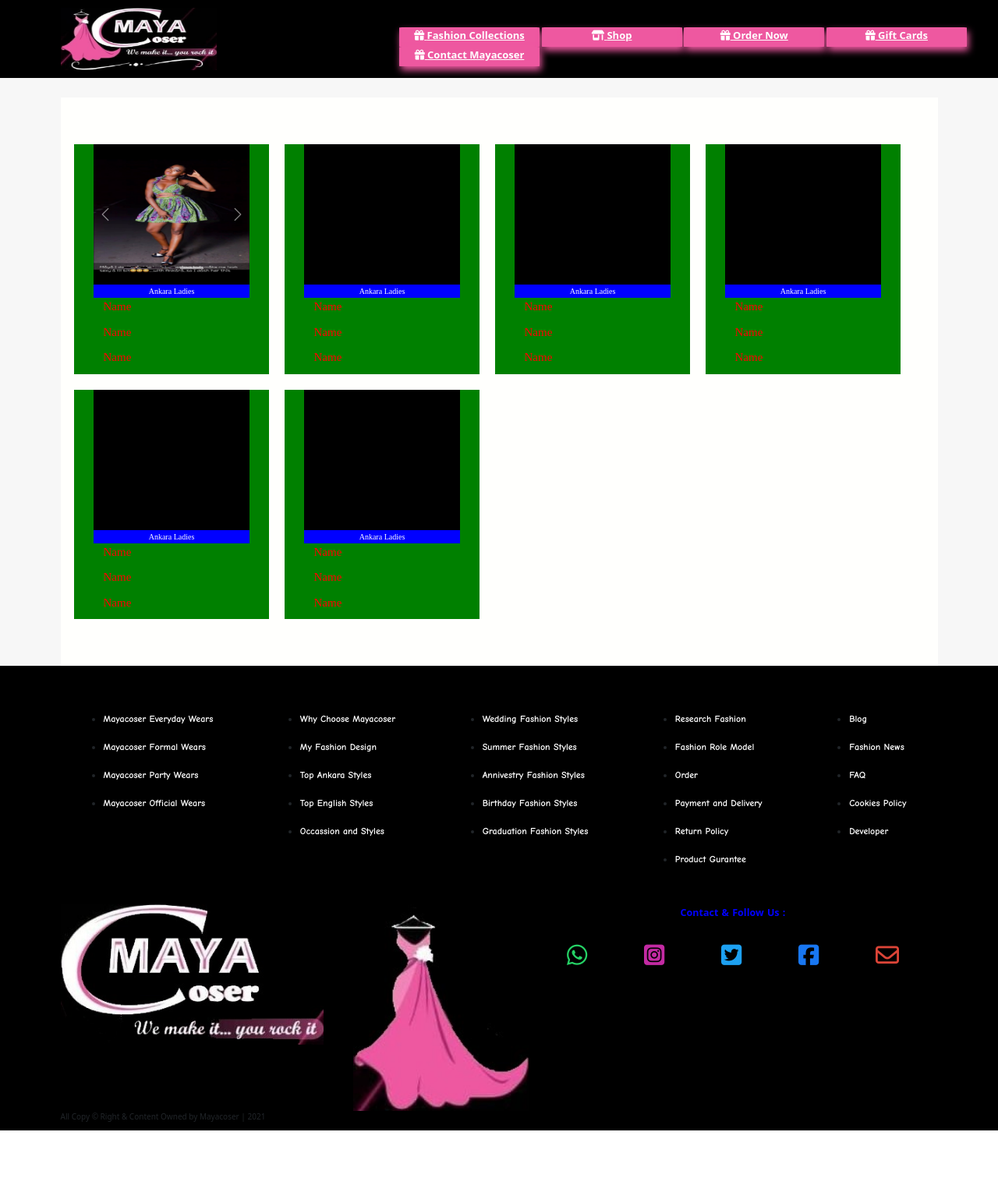
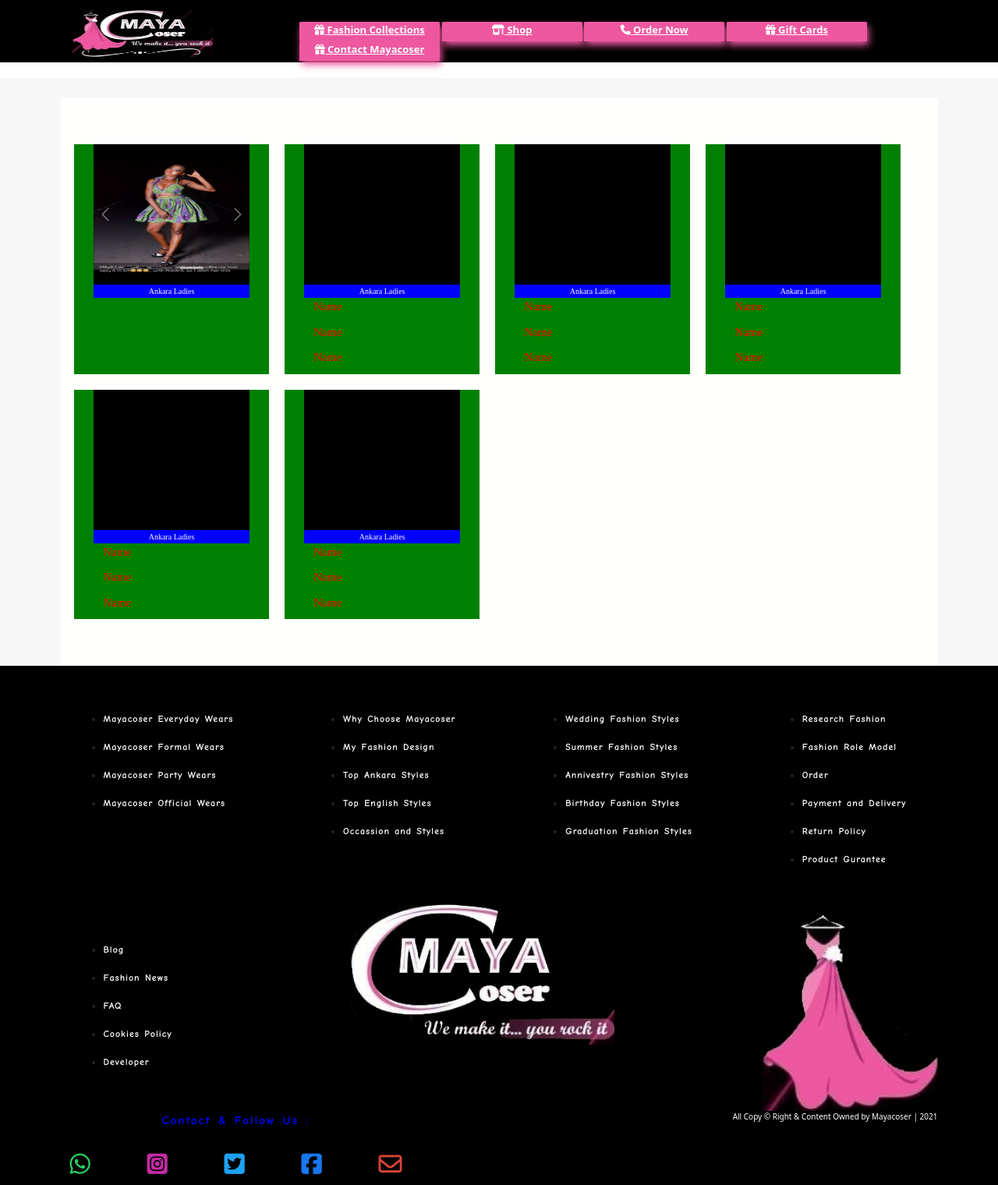
Before and after one commit to hiWisdom/mayacoser.github.io, a plain HTML site: page index.html in a window 1280 px wide. Shown: the whole page at 78% size. Before the commit the page ends 1450 px from the top, so only its background shows below. Drawn offline with nearby package versions, Linux system fonts and the light colour scheme; a script that the page names is missing; files whose address does not match are found by name.

Commit message:
updatenew

```diff
--- a/index.html
+++ b/index.html
@@ -58,7 +58,7 @@
 <script src="https://cdn.jsdelivr.net/npm/bootstrap@5.0.0-beta3/dist/js/bootstrap.min.js" integrity="sha384-j0CNLUeiqtyaRmlzUHCPZ+Gy5fQu0dQ6eZ/xAww941Ai1SxSY+0EQqNXNE6DZiVc" crossorigin="anonymous"></script>
 <script src="https://ajax.googleapis.com/ajax/libs/jquery/3.5.1/jquery.min.js"></script>
 <script src="https://maxcdn.bootstrapcdn.com/bootstrap/3.4.1/js/bootstrap.min.js"></script>
-<script src="//code.jivosite.com/widget/dk0SSXTGgU" async></script>
+<!--<script src="//code.jivosite.com/widget/dk0SSXTGgU" async></script>--->
 
 
 </head>
@@ -98,15 +98,15 @@
 <header class="container">
 
 <div class="logo">
-<img href="" src="mayacoserweblogo.jpg" width="200px" height="80px"></div>
+<a class="navbar-brand navbar_logo" href="index.html"><img src="mayacoserweblogo.jpg" width="180px" height="60px"></div></a>
 
 <div id="headerlinks">
 	<button class="buttonstyle"><p class="headerlinksword"><a href=""><i class="fas fa-gift"></i> <b class="wordstyling"> Fashion Collections</b></a></p> </button>
 	<button class="buttonstyle"><p class="headerlinksword"><a href=""><i class="fas fa-shop"></i> <b class="wordstyling"> Shop</b></a></p> </button>
-	<button class="buttonstyle"><p class="headerlinksword"><a href=""><i class="fas fa-gift"></i> <b class="wordstyling"> Order Now</b></a></p> </button>
+	<button class="buttonstyle"><p class="headerlinksword"><a href=""><i class="fas fa-phone"></i> <b class="wordstyling"> Order Now</b></a></p> </button>
 	<button class="buttonstyle"><p class="headerlinksword"><a href=""><i class="fas fa-gift"></i> <b class="wordstyling"> Gift Cards</b></a></p> </button>
 	<button class="buttonstyle"><p class="headerlinksword"><a href=""><i class="fas fa-gift"></i> <b class="wordstyling"> Contact Mayacoser</b></a></p> </button>
-
+	</div>
 
 
 </header>
@@ -191,11 +191,7 @@
 <div class="mayacoserproductsbutton">
 <button class="productsADSbutton"><a href="">Ankara Ladies</a></button>
 </div>
-<div class="mayacoserproductscaptionAds">
-<p class="leadproductdesign">Name</p>
-<p class="leadproductdesign">Name</p>
-<p class="leadproductdesign">Name</p>
-</div>
+
 
 </div>
 
@@ -391,7 +387,7 @@
 	<img src="mayacoserweblogofooter1.jpg" width="30%" height="30%"><img src="icon.jpg" width="20%">
 
 	<div class="columA">
-	<h1 class="lead" style="color:blue;text-align:center;font-weight:bolder;word-spacing:1px;">Contact & Follow Us : </h1>
+	<h1 class="lead" style="color:blue;text-align:center;font-size:15px;font-family:Comic Sans MS;font-weight:bolder;word-spacing:2px;letter-spacing:2px;">Contact & Follow Us : </h1>
 	<div id="socialicons">
 	<a href="http://api.whatsapp.com/send?phone=+23409096521285" target="_blank""><i class="fab fa-whatsapp decicon" style="color:#25d366;"></i></a> <a href="https://www.facebook.com/HSAautos"><i class="fab fa-instagram-square decicon" style="color:#c32aa3;"></i></a> <a href="https://www.facebook.com/HSAautos"><i class="fab fa-twitter-square decicon" style="color:#1da1f2;"></i></a> <a href="https://www.facebook.com/HSAautos"><i class="fab fa-facebook-square decicon" style="color:#1877f2;"></i></a> <a href=""http://api.yahoo.com/send?mail=mayakantoh@gmail.com"><i class="far fa-envelope decicon" style="color:#db4437;"></i></a>
 	</div>
@@ -402,7 +398,7 @@
 	<br>
 	<br>
 	<br>
-	<p>All Copy &copy Right & Content Owned by Mayacoser <span class="customizationA">| </span> 2021</p>
+	<p style="color:white;">All Copy &copy Right & Content Owned by Mayacoser <span class="customizationA">| </span> 2021</p>
 
 </footer>
 
--- a/mayacoser.css
+++ b/mayacoser.css
@@ -2,7 +2,7 @@
 
 /*stylesheet for containerfluid layout*/
 
-.headerlayout {background:black;height:100px;}
+.headerlayout {background:black;height:80px;}
 .mainlayout {background:#F7F7F7;margin-top:100px;height:auto;z-index:-1;}
 .footerlayout {background:black;height:auto;}
 
@@ -13,7 +13,7 @@
 
 /*stylesheet for header container*/
 
-header {background:black;height:80px;margin-top:10px;}
+header {background:black;height:60px;margin-top:10px;}
 main {background:#F7F7F7;height:auto;margin-top:25px;z-index:-1;}
 footer {background:black;height:auto;margin-top:10px;}
 
@@ -26,13 +26,9 @@ footer {background:black;height:auto;margin-top:10px;}
 /*header design begin*/
 
 .Hquicklinks{float:right;display:flex;position:relative;margin-top:-65px;margin-right:30px;}
-#headerlinks{left:40%;top:35%;position:absolute;display;flex;}
+#headerlinks{left:30%;top:35%;position:absolute;display;flex;}
 .buttonstyle{width:180px;height:25px;border-radius:2%;background-color:#ee58a0; border:none;box-shadow:2px 5px 10px #ee58a0;}
-#headerlinks ul { border:2px solid black;float:right;display:flex;position:relative;top:-60px;right:10px;vertical-align:center;}
 .headerlinksword a{color:white;font-weight:bold;font-size:130%;}
-ul {display:flex;}
-#headerlinks > .connect { text-decoration:none;text-align:center;font-weight:bolder;margin:10px;padding:10px;justify-content:space-between;}
-
 
 
 /*header design end*/
@@ -67,12 +63,13 @@ ul {display:flex;}
 .quicklinkscontainer{display:flex;justify-content:space-between;flex-wrap:wrap;}
 .quicklinksfooter{margin:40px;}
 .quicklinksfooter>li{}
-.quicklinksfooter>li>a{text-decoration:none;font-family:Comic Sans MS;font-size:12px;line-height:3em;font-weight:bolder;color:white;}
+.quicklinksfooter>li>a{text-decoration:none;font-family:Comic Sans MS;font-size:12px;line-height:3em;font-weight:bolder;color:white;letter-spacing:1px;word-spacing:1px;}
 .quicklinksfooter>li>a:hover{color:#ee58a0;}
 .columA {width:40%;border:2px solid black;}
 #socialicons {width:100%;margin:auto;justify-content:space-between;display:flex;}
 #trademark {text-align:center;}
 .decicon {font-size:30px;margin:10px;}
+
 /*footer design end*/
 
 
@@ -81,9 +78,9 @@ ul {display:flex;}
 
 @media(max-width:1000px) {
 
-	#headerlinks {display:flex;left:55%;top:15%;flex-wrap:wrap;}
+	#headerlinks {display:flex;left:55%;top:8%;flex-wrap:wrap;}
 	.wordstyling{display:none;font-style:bold;}
-	.buttonstyle{width:50px;height:25px;border-radius:2%;background-color:#ee58a0; border:none;box-shadow:2px 5px 10px #ee58a0; margin:5px;}
+	.buttonstyle{width:50px;height:25px;border-radius:5%;background-color:#ee58a0; border:none;box-shadow:2px 5px 10px #ee58a0; margin:5px;}
 
 .columA {width:100%;border:2px solid black;}
 
```
